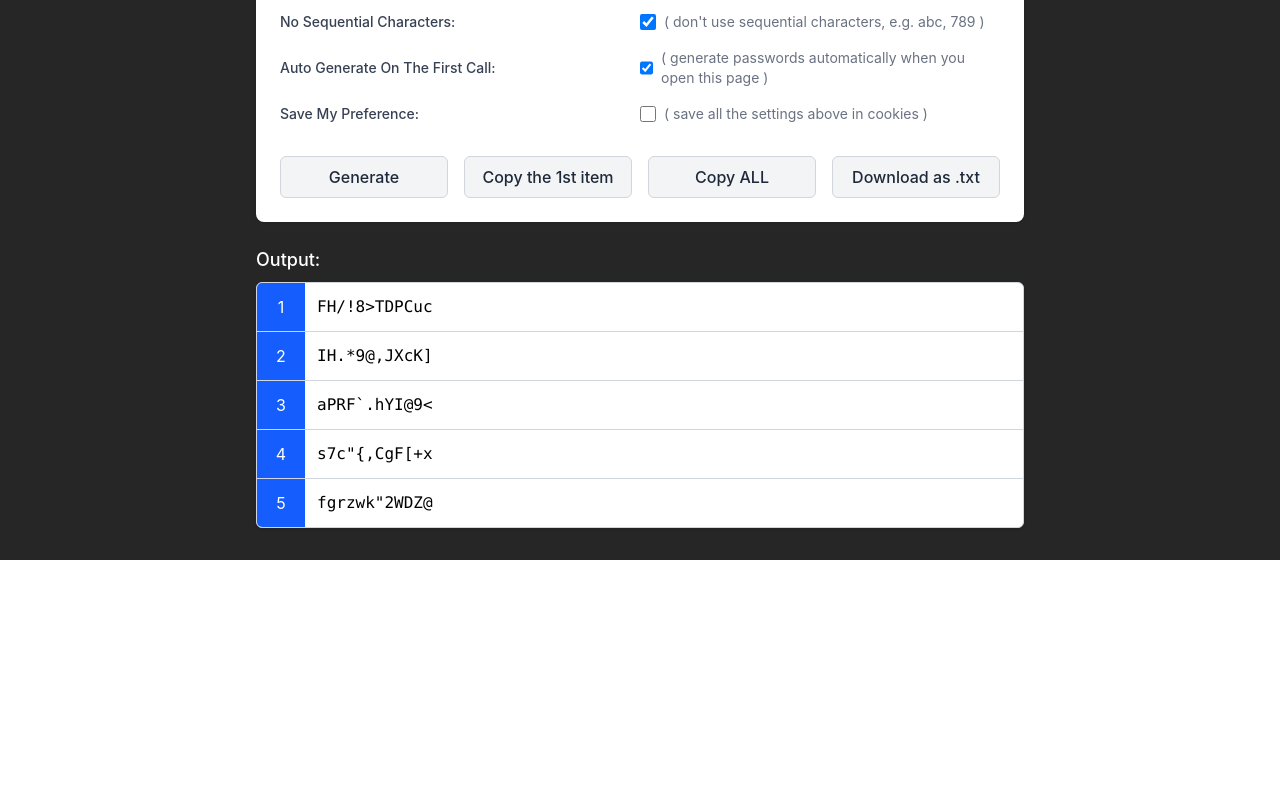
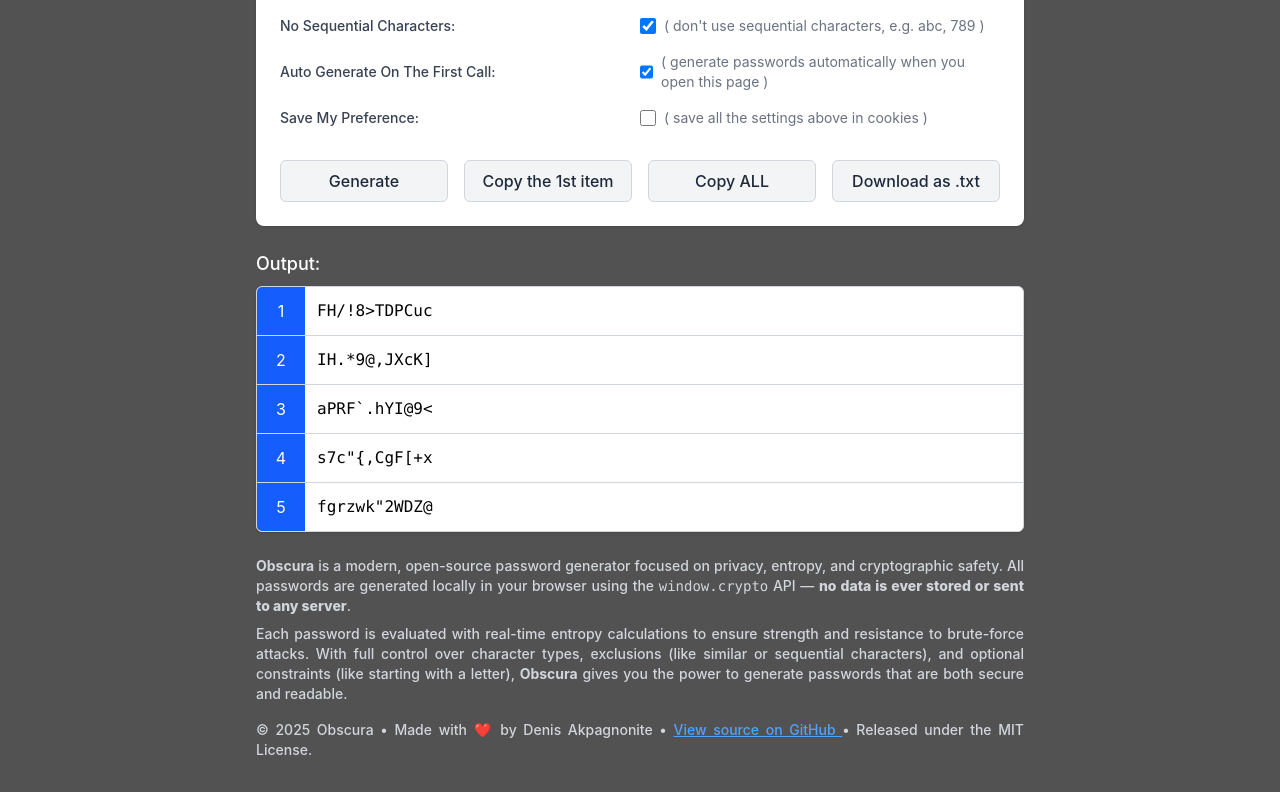
Before and after one commit to denisakp/obscura, a Vue app: page / in a window 1280 px wide. Shown: the part 492-1284 px from the top of the page. Before the commit the page ends 1052 px from the top, so only its background shows below. Built offline with nearby package versions, Linux system fonts and the light colour scheme.

Commit message:
feat: add footer

```diff
--- a/src/components/ObscuraUi.vue
+++ b/src/components/ObscuraUi.vue
@@ -166,11 +166,11 @@
 </script>
 
 <template>
-  <div class="min-h-screen bg-neutral-800 py-8 px-4 sm:px-6 lg:px-8">
+  <div class="min-h-screen bg-neutral-600 py-8 px-4 sm:px-6 lg:px-8">
     <div class="max-w-3xl mx-auto">
       <!-- Header -->
       <div class="text-center mb-8">
-        <h1 class="text-3xl font-bold text-gray-300">Obscura</h1>
+        <h1 class="text-4xl font-bold text-gray-300">Obscura</h1>
         <p class="mt-2 text-gray-300">Secure Password Generator 🔐</p>
       </div>
 
@@ -252,7 +252,7 @@
           </div>
         </div>
 
-        <!-- Boutons -->
+        <!-- Action Boutons -->
         <div class="mt-6 flex flex-wrap gap-4">
           <button
             @click="generatePassword"
@@ -308,6 +308,34 @@
           </table>
         </div>
       </div>
+
+      <!-- Footer -->
+      <div class="mt-6 text-justify text-gray-300 font-medium text-sm">
+        <p>
+          <strong>Obscura</strong> is a modern, open-source password generator focused on privacy,
+          entropy, and cryptographic safety. All passwords are generated locally in your browser
+          using the <code>window.crypto</code> API —
+          <span class="font-extrabold">no data is ever stored or sent to any server</span>.
+        </p>
+        <p class="mt-2">
+          Each password is evaluated with real-time entropy calculations to ensure strength and
+          resistance to brute-force attacks. With full control over character types, exclusions
+          (like similar or sequential characters), and optional constraints (like starting with a
+          letter), <strong>Obscura</strong> gives you the power to generate passwords that are both
+          secure and readable.
+        </p>
+        <p class="mt-4">
+          © {{ new Date().getFullYear() }} Obscura • Made with ❤️ by Denis Akpagnonite •
+          <a
+            href="https://github.com/denisakp/obscura"
+            target="_blank"
+            class="text-blue-400 underline hover:text-blue-400"
+          >
+            View source on GitHub
+          </a>
+          • Released under the MIT License.
+        </p>
+      </div>
     </div>
   </div>
 </template>
--- a/src/utils/obscura.ts
+++ b/src/utils/obscura.ts
@@ -88,17 +88,17 @@
 function generatePassword(options: PasswordOptions): string {
   const pool: string = getCharacterPool(options)
   if (pool.length === 0) {
-    throw new Error('Au moins un type de caractère doit être sélectionné.')
+    throw new Error('At least one character type must be selected.')
   }
 
-  // Vérifier que la longueur demandée est compatible avec l'option "noDuplicateCharacters"
+  // Check that the requested length is compatible with the "noDuplicateCharacters" option
   if (options.noDuplicateCharacters && options.length > pool.length) {
     throw new Error(
-      `Impossible de générer un mot de passe de ${options.length} caractères sans doublons avec seulement ${pool.length} caractères disponibles.`,
+      `Cannot generate a password of ${options.length} characters without duplicates using only ${pool.length} available characters.`,
     )
   }
 
-  // Créer des pools séparés pour la première lettre si nécessaire
+  // Create separate pools for the first letter if needed
   let firstCharPool = pool
   if (options.beginWithLetter) {
     firstCharPool = ''
@@ -112,38 +112,38 @@
     }
     if (firstCharPool.length === 0) {
       throw new Error(
-        'Pour commencer par une lettre, les lettres majuscules ou minuscules doivent être activées.',
+        'To start with a letter, either uppercase or lowercase letters must be enabled.',
       )
     }
   }
 
-  // Générer le mot de passe
+  // Generate password
   let attempts = 0
-  const maxAttempts = 100 // Éviter une boucle infinie
+  const maxAttempts = 100 //Avoid an infinite loop
 
   while (attempts < maxAttempts) {
     attempts++
     const result: string[] = []
     const usedChars = new Set<string>()
 
-    // Générer le premier caractère
+    // Generate the first character
     const firstChar = getRandomChar(firstCharPool)
     result.push(firstChar)
     if (options.noDuplicateCharacters) {
       usedChars.add(firstChar)
     }
 
-    // Générer le reste des caractères
+    // Generate the rest of the characters
     for (let i = 1; i < options.length; i++) {
       let nextChar: string
-      let maxTries = 50 // Éviter une boucle infinie pour trouver un caractère unique
+      let maxTries = 50 // Avoid an infinite loop to find a unique character
 
       do {
         nextChar = getRandomChar(pool)
         maxTries--
       } while (options.noDuplicateCharacters && usedChars.has(nextChar) && maxTries > 0)
 
-      // Si on ne peut pas trouver un caractère unique, recommencer
+      // If you can't find a unique character, start over.
       if (options.noDuplicateCharacters && usedChars.has(nextChar)) {
         break
       }
@@ -154,24 +154,22 @@
       }
     }
 
-    // Vérifier que nous avons la bonne longueur
+    // Check that we have the correct length
     if (result.length < options.length) {
-      continue // Recommencer si le mot de passe est trop court
+      continue //Retry if the password is too short
     }
 
     const password = result.join('')
 
-    // Vérifier les séquences de caractères si nécessaire
+    // Check character sequences if necessary
     if (options.noSequentialCharacters && hasSequentialCharacters(password)) {
-      continue // Recommencer si des séquences sont détectées
+      continue // Restart if sequences are detected
     }
 
     return password
   }
 
-  throw new Error(
-    'Impossible de générer un mot de passe répondant à tous les critères après plusieurs tentatives.',
-  )
+  throw new Error('Unable to generate a password that meets all criteria after multiple attempts.')
 }
 
 /**
@@ -186,7 +184,7 @@
  * @throws {Error} If password generation fails (inherited from generatePassword)
  */
 export function generatePasswords(options: PasswordOptions): string[] {
-  // Garantir que la longueur est entre 8 et 64 (selon les spécifications)
+  // Ensure length is between 8 and 64 (as per specifications)
   const safeLength = Math.max(8, Math.min(options.length, 64))
   const passwords: string[] = []
 
```
